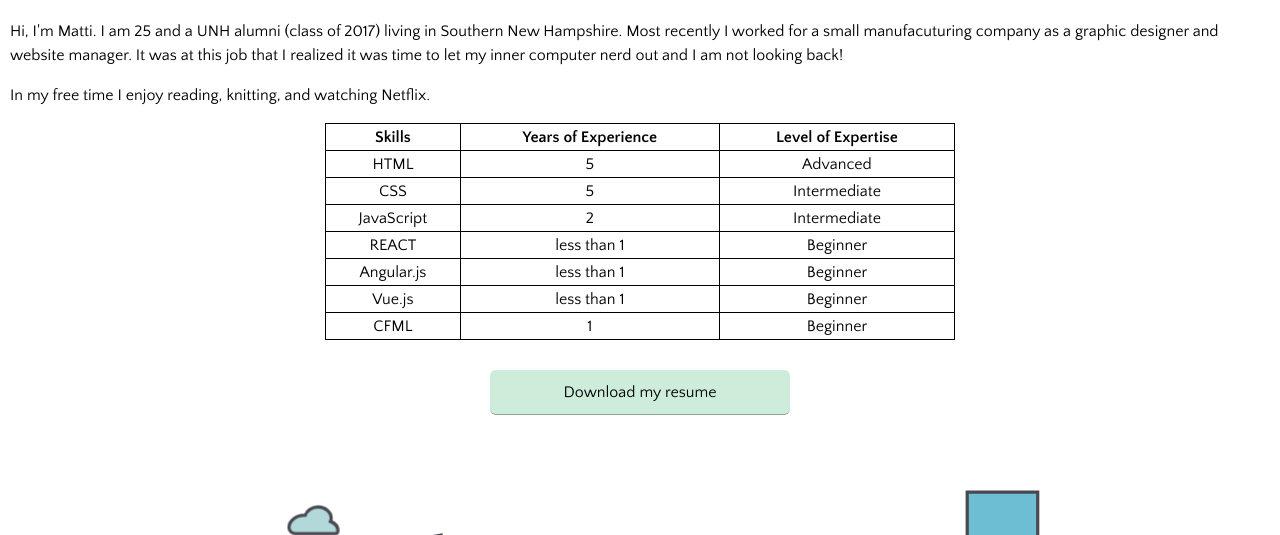
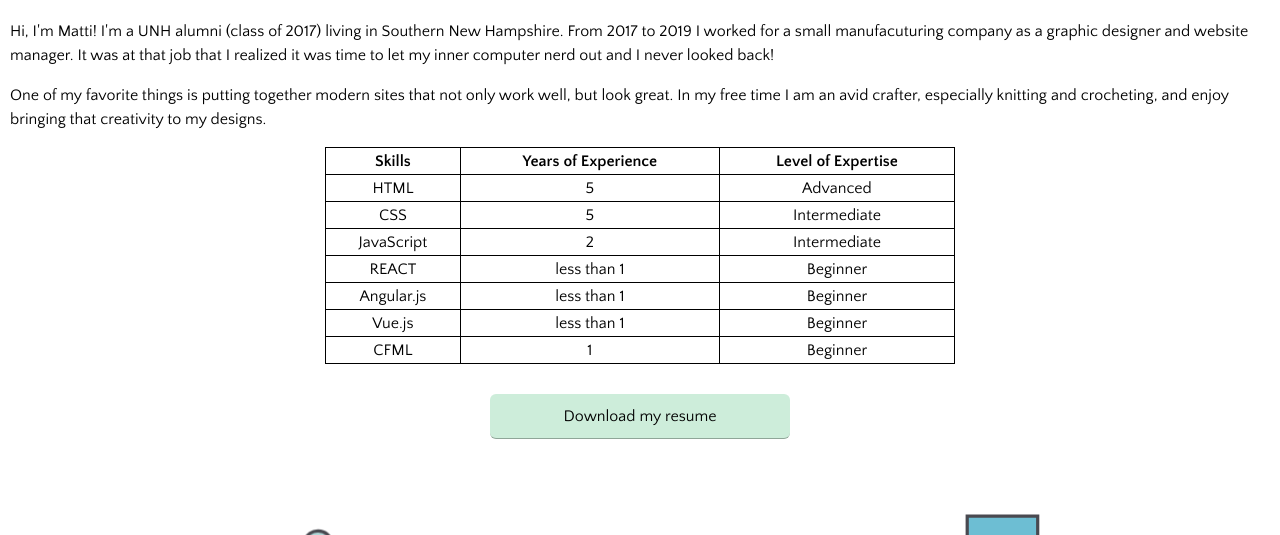
Before and after one commit to mattig94/PortfolioWebsite, a plain HTML site: page about.html in a window 1280 px wide. Shown: the part 223-758 px from the top of the page. Drawn offline with nearby package versions, Linux system fonts and the light colour scheme.

Commit message:
Updates to make it sound more like me

```diff
--- a/about.html
+++ b/about.html
@@ -27,8 +27,9 @@
 	</header>
 	<div class="mainContent">
 		<h1>About</h1>
-		<p>Hi, I'm Matti. I am 25 and a UNH alumni &#40;class of 2017&#41; living in Southern New Hampshire. Most recently I worked for a small manufacuturing company as a graphic designer and website manager. It was at this job that I realized it was time to let my inner computer nerd out and I am not looking back!</p>
-		<p>In my free time I enjoy reading, knitting, and watching Netflix.</p>
+		<p>Hi, I'm Matti! I'm a UNH alumni &#40;class of 2017&#41; living in Southern New Hampshire. From 2017 to 2019 I worked for a small manufacuturing company as a graphic designer and website manager. It was at that job that I realized it was time to let my inner computer nerd out and I never looked back!</p>
+		<p>One of my favorite things is putting together modern sites that not only work well, but look great. In my free time I am an avid crafter, especially knitting and crocheting, and enjoy bringing that creativity to my designs.</p>
+
 		<table id="experience">
 			<thead>
 				<tr>
```
Also changed, not shown: index.html (+2 -2 lines).
